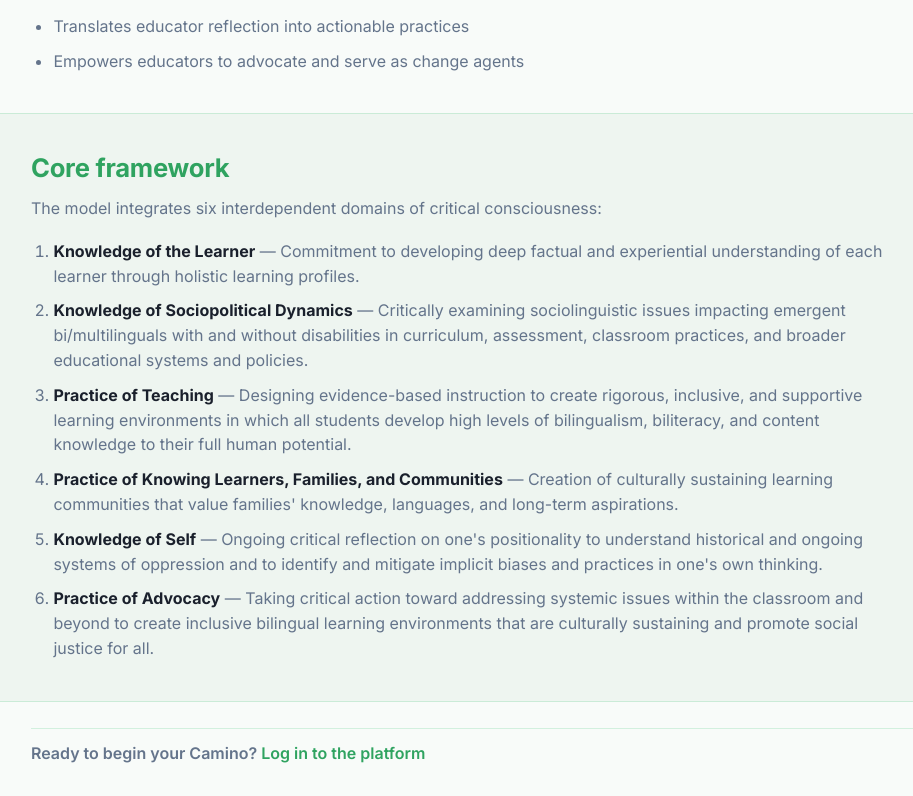
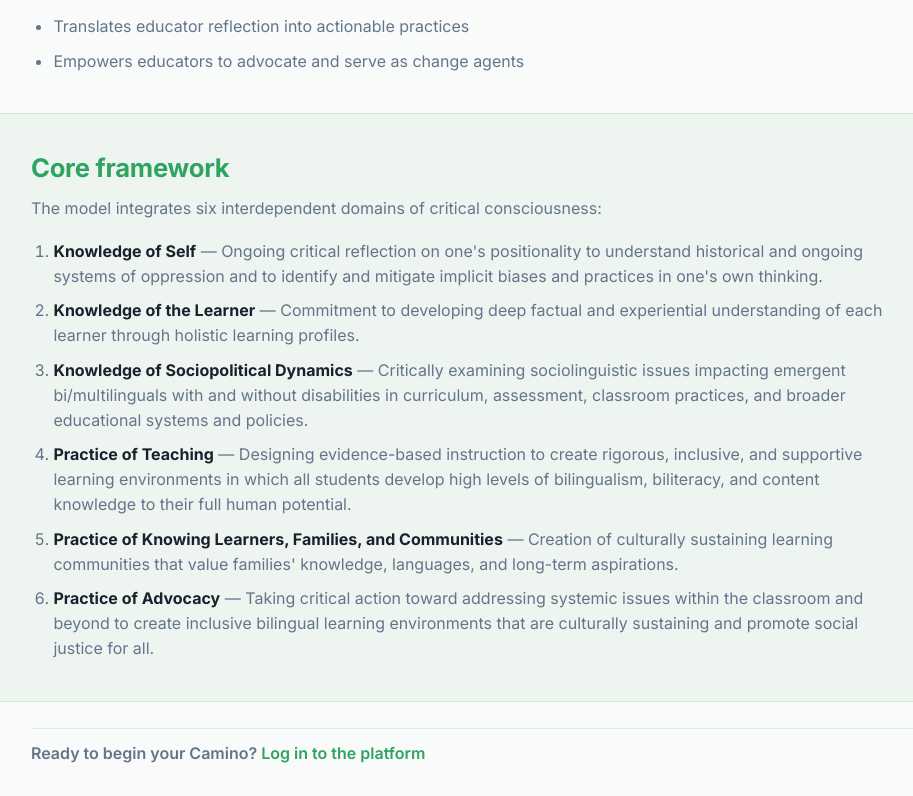
Before and after one commit to samuelbaskin/caminos-compass, a React (Create React App) app in the folder my-app/: page / in a window 1280 px wide. Shown: the part 1862-2658 px from the top of the page, without its empty margins (59-972 px from the left). Built offline with nearby package versions, Linux system fonts and the light colour scheme; no server answers.

Commit message:
feat: update LandingPage with new self-reflection item
- Added a new list item under the landing framework emphasizing the importance of ongoing critical reflection on one's positionality and implicit biases.
- Removed duplicate entry for the same concept to streamline content presentation.

```diff
--- a/my-app/src/LandingPage.js
+++ b/my-app/src/LandingPage.js
@@ -177,6 +177,12 @@ function LandingPage() {
             </p>
             <ol className="landing-framework-list">
               <li>
+                <strong>Knowledge of Self</strong> — Ongoing critical
+                reflection on one&apos;s positionality to understand historical
+                and ongoing systems of oppression and to identify and mitigate
+                implicit biases and practices in one&apos;s own thinking.
+              </li>
+              <li>
                 <strong>Knowledge of the Learner</strong> — Commitment to
                 developing deep factual and experiential understanding of each
                 learner through holistic learning profiles.
@@ -202,13 +208,6 @@ function LandingPage() {
                 — Creation of culturally sustaining learning communities that
                 value families&apos; knowledge, languages, and long-term
                 aspirations.
-              </li>
-
-              <li>
-                <strong>Knowledge of Self</strong> — Ongoing critical
-                reflection on one&apos;s positionality to understand historical
-                and ongoing systems of oppression and to identify and mitigate
-                implicit biases and practices in one&apos;s own thinking.
               </li>
               <li>
                 <strong>Practice of Advocacy</strong> — Taking critical action
```
